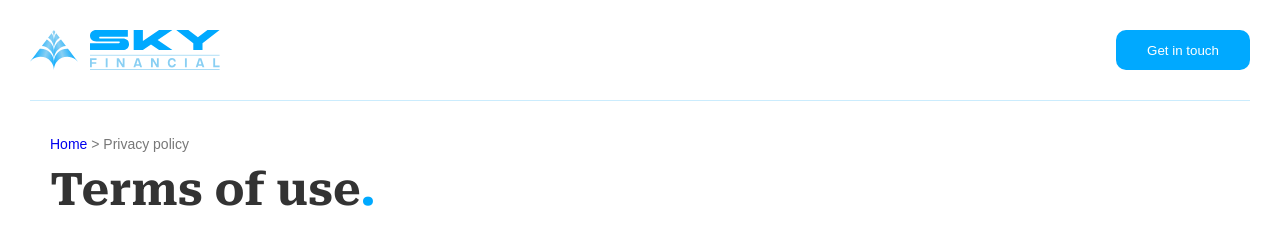
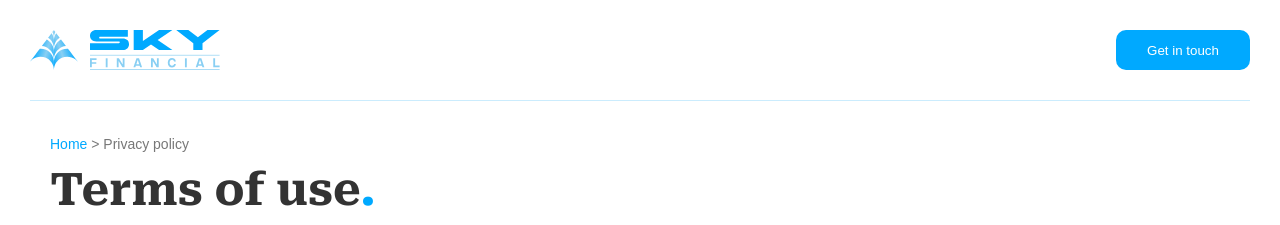
Before and after one commit to tmwgc-firm/skylife-mono, a Next.js app: page /Terms in a window 1280 px wide. Shown: the top 225 px of the page. Built offline with nearby package versions, Linux system fonts and the light colour scheme.

Commit message:
fix: adds text decoration

```diff
--- a/app/Terms/page.tsx
+++ b/app/Terms/page.tsx
@@ -8,7 +8,7 @@ export default function page() {
             <Headerpage />
             <div className={styles.terms}>
                 <div className={styles.minihead}>
-                    <p><span className={styles.dot}><Link href='/'>Home  </Link></span>&gt;  Privacy policy</p>
+                    <p><Link href='/' className={styles.dot}>Home  </Link>&gt;  Privacy policy</p>
 
 
                     <h2>Terms of use<span className={styles.dot}>.</span></h2>
```
